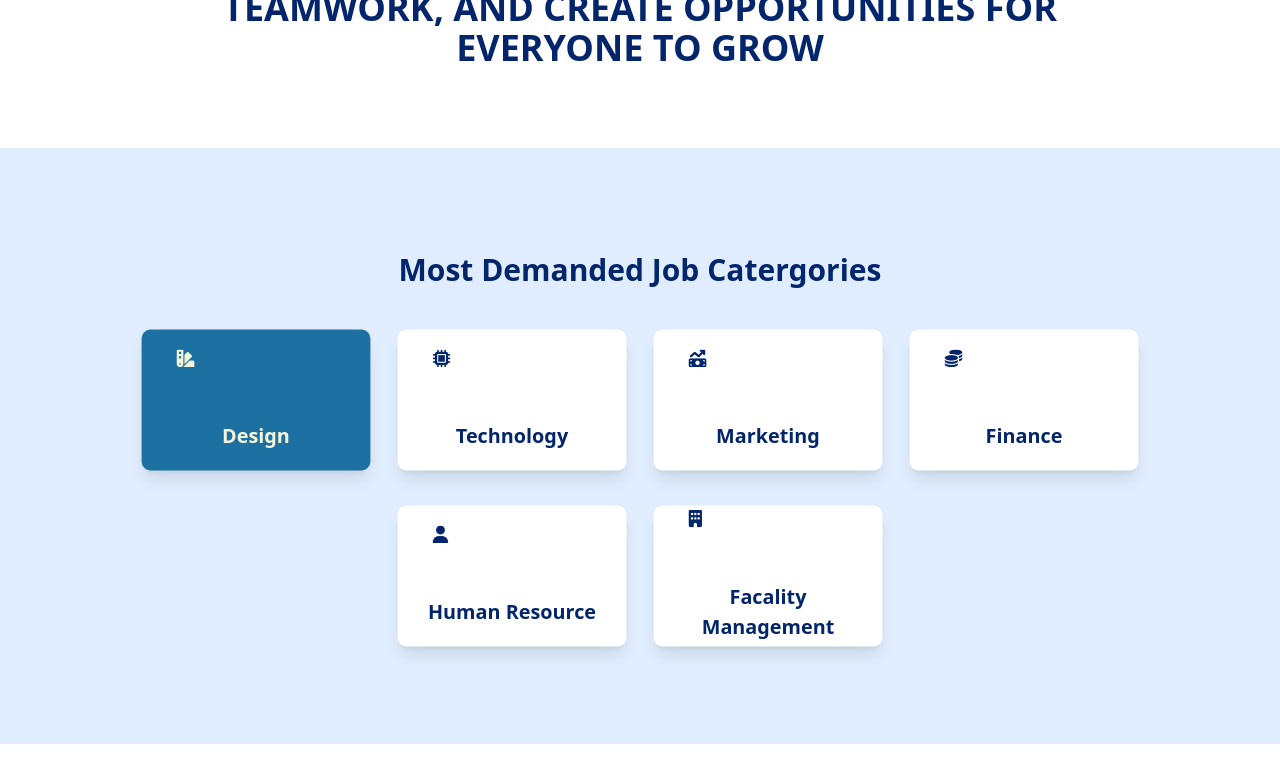
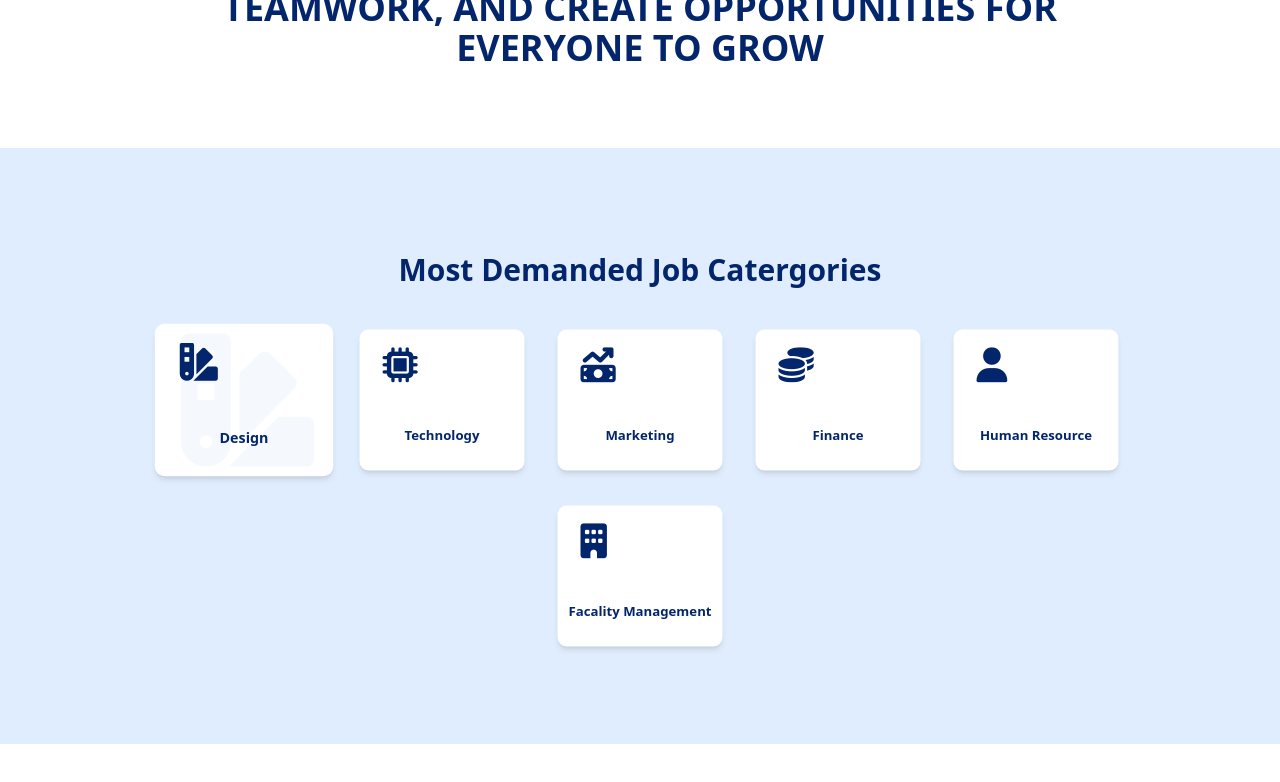
Before and after one commit to mahvec/abjrec-v3, a React (Create React App) app: page / in a window 1280 px wide. In both pictures the pointer is over the link "Design". Shown: the part 1909-2691 px from the top of the page. Built offline with nearby package versions, Linux system fonts and the light colour scheme; some icons are missing.

Commit message:
commit again 3/3/23

```diff
--- a/src/App.css
+++ b/src/App.css
@@ -1,8 +1,84 @@
-*{
-    overflow-x: hidden;
+* {
+  overflow-x: hidden;
 }
-.card-css:hover{
-    background-color: #1D70A2;
-    color: beige;
+.card-css:hover {
+  transform: scale(1.19);
+}
 
+.design-icon,
+.facility-icon,
+.human-icon,
+.tech-icon,
+.finance-icon,
+.market-icon {
+  background-color: white;
+  position: relative;
 }
+
+.design-icon:hover::before {
+  position: absolute;
+  font-family: "FontAwesome";
+  content: "\f5c3";
+  color: #d4e7feb8;
+  transform: scale(7);
+  left: 70px;
+  z-index: -1;
+  opacity: 0.3;
+}
+
+/* .fa-microchip {
+} */
+.market-icon:hover::before {
+  position: absolute;
+  font-family: "FontAwesome";
+  content: "\e529";
+  color: #d4e7feb8;
+  transform: scale(7);
+  left: 70px;
+  z-index: -1;
+  opacity: 0.3;
+}
+
+.tech-icon:hover::before {
+  position: absolute;
+  font-family: "FontAwesome";
+  content: "\f2db";
+  color: #d4e7feb8;
+  transform: scale(7);
+  left: 70px;
+  z-index: -1;
+  opacity: 0.3;
+}
+
+.finance-icon:hover::before {
+  position: absolute;
+  font-family: "FontAwesome";
+  content: "\f51e";
+  color: #d4e7feb8;
+  transform: scale(7);
+  left: 70px;
+  z-index: -1;
+  opacity: 0.3;
+}
+
+.human-icon:hover::before {
+  position: absolute;
+  font-family: "FontAwesome";
+  content: "\f007";
+  color: #d4e7feb8;
+  transform: scale(7);
+  left: 70px;
+  z-index: -1;
+  opacity: 0.3;
+}
+
+.facility-icon:hover::before {
+  position: absolute;
+  font-family: "FontAwesome";
+  content: "\f1ad";
+  color: #d4e7feca;
+  transform: scale(7);
+  left: 70px;
+  z-index: -1;
+  opacity: 0.3;
+}
--- a/src/components/AppSuccess.js
+++ b/src/components/AppSuccess.js
@@ -11,7 +11,7 @@ const AppSuccess = () => {
       setCount((currentCount) => currentCount - 1);
     }, 3000);
     // when count is 0, navigate
-    count === 0 && navigate("/");
+    count === 0 && navigate("/jobs");
     // clean up the interval
     return () => clearInterval(interval);
   }, [count, navigate]);
--- a/src/components/Card.js
+++ b/src/components/Card.js
@@ -14,64 +14,64 @@ function Card() {
         <div className="flex flex-wrap md:w-full xs:mx-auto md:mx-0 md:px-10 justify-center xs:w-[200px]">
           <a
             href="/job"
-            className="flex flex-col bg-white rounded-lg shadow-lg w-full m-6 h-32 justify-center overflow-hidden card-css  transition duration-500 text-[#03256C] sm:w-52 xs:scale-110 lg:scale-110"
+            className="design-icon flex flex-col bg-white rounded-lg shadow-md w-full m-6 h-32 justify-center overflow-hidden card-css  transition duration-500 text-[#03256C] sm:w-[150px] xs:scale-110 lg:scale-110"
           >
-            <i className="fa fa-sharp fa-solid fa-swatchbook pl-8"></i>
+            <i className="fa fa-sharp fa-solid fa-swatchbook xs:pl-12 md:pl-12 scale-[2.00]"></i>
 
-            <h2 className="text-center px-2 mt-12 md:text-lg sm:text-xs md:lg:font-bold xs:text-xs xs:font-medium md:font-bold sm:font-bold">
+            <h2 className="text-center px-2 mt-12 md:text-md sm:text-xs md:lg:font-bold xs:text-xs xs:font-medium md:font-bold sm:font-bold">
               Design
             </h2>
           </a>
 
           <a
             href="/job"
-            className="flex flex-col bg-white rounded-lg shadow-lg w-full m-6 h-32 justify-center overflow-hidden card-css  transition duration-500 text-[#03256C] sm:w-52 xs:scale-110 lg:scale-110"
+            className="tech-icon flex flex-col bg-white rounded-lg shadow-md w-full m-6 h-32 justify-center overflow-hidden card-css  transition duration-500 text-[#03256C] sm:w-[150px] xs:scale-110 lg:scale-110"
           >
-            <i className="fa fa-light fa-microchip pl-8"></i>
+            <i className="fa fa-light fa-microchip xs:pl-12 md:pl-12 scale-[2.00]"></i>
 
-            <h2 className="text-center px-2 mt-12 md:text-lg sm:text-xs md:lg:font-bold xs:text-xs xs:font-medium md:font-bold sm:font-bold">
+            <h2 className="text-center px-2 mt-12 md:text-md sm:text-xs md:lg:font-bold xs:text-xs xs:font-medium md:font-bold sm:font-bold">
               Technology
             </h2>
           </a>
 
           <a
             href="/job"
-            className="flex flex-col bg-white rounded-lg shadow-lg w-full m-6 h-32 justify-center overflow-hidden card-css  transition duration-500 text-[#03256C] sm:w-52 xs:scale-110 lg:scale-110"
+            className="market-icon flex flex-col bg-white rounded-lg shadow-md w-full m-6 h-32 justify-center overflow-hidden card-css  transition duration-500 text-[#03256C] sm:w-[150px] xs:scale-110 lg:scale-110"
           >
-            <i className="fa fa-solid fa-money-bill-trend-up pl-8"></i>
+            <i className="fa fa-solid fa-money-bill-trend-up xs:pl-12 md:pl-12 scale-[2.00]"></i>
 
-            <h2 className="text-center px-2 mt-12 md:text-lg sm:text-xs md:lg:font-bold xs:text-xs xs:font-medium md:font-bold sm:font-bold">
+            <h2 className="text-center px-2 mt-12 md:text-md sm:text-xs md:lg:font-bold xs:text-xs xs:font-medium md:font-bold sm:font-bold">
               Marketing
             </h2>
           </a>
 
           <a
             href="/job"
-            className="flex flex-col bg-white rounded-lg shadow-lg w-full m-6 h-32 justify-center overflow-hidden card-css  transition duration-500 text-[#03256C] sm:w-52 xs:scale-110 lg:scale-110"
+            className="finance-icon flex flex-col bg-white rounded-lg shadow-md w-full m-6 h-32 justify-center overflow-hidden card-css  transition duration-500 text-[#03256C] sm:w-[150px] xs:scale-110 lg:scale-110"
           >
-            <i className="fa fa-solid fa-coins pl-8"></i>
+            <i className="fa fa-solid fa-coins xs:pl-12 md:pl-12 scale-[2.00]"></i>
 
-            <h2 className="text-center px-2 mt-12 md:text-lg sm:text-xs md:lg:font-bold xs:text-xs xs:font-medium md:font-bold sm:font-bold">
+            <h2 className="text-center px-2 mt-12 md:text-md sm:text-xs md:lg:font-bold xs:text-xs xs:font-medium md:font-bold sm:font-bold">
               Finance
             </h2>
           </a>
           <a
             href="/job"
-            className="flex flex-col bg-white rounded-lg shadow-lg w-full m-6 h-32 justify-center overflow-hidden card-css  transition duration-500 text-[#03256C] sm:w-52 xs:scale-110 lg:scale-110"
+            className="human-icon flex flex-col bg-white rounded-lg shadow-md w-full m-6 h-32 justify-center overflow-hidden card-css  transition duration-500 text-[#03256C] sm:w-[150px] xs:scale-110 lg:scale-110"
           >
-            <i className="fa fa-solid fa-user pl-8"></i>
+            <i className="fa fa-solid fa-user xs:pl-12 md:pl-12 scale-[2.00]"></i>
 
-            <h2 className="text-center px-2 mt-12 md:text-lg sm:text-xs md:lg:font-bold xs:text-xs xs:font-medium md:font-bold sm:font-bold">
+            <h2 className="text-center px-2 mt-12 md:text-md sm:text-xs md:lg:font-bold xs:text-xs xs:font-medium md:font-bold sm:font-bold">
               Human Resource
             </h2>
           </a>
           <a
             href="/job"
-            className="flex flex-col bg-white rounded-lg shadow-lg w-full m-6 h-32 justify-center overflow-hidden card-css  transition duration-500 text-[#03256C] sm:w-52 xs:scale-110 lg:scale-110"
+            className="facility-icon flex flex-col bg-white rounded-lg shadow-md w-full m-6 h-32 justify-center overflow-hidden card-css  transition duration-500 text-[#03256C] sm:w-[150px] xs:scale-110 lg:scale-110"
           >
-            <i className="fa fa-solid fa-building pl-8"></i>
+            <i className="fa fa-solid fa-building xs:pl-12 md:pl-12  scale-[2.00]"></i>
 
-            <h2 className="text-center px-2 mt-12 md:text-lg sm:text-xs md:lg:font-bold xs:text-xs xs:font-medium md:font-bold sm:font-bold">
+            <h2 className="text-center px-2 mt-12 md:text-md sm:text-xs md:lg:font-bold xs:text-xs xs:font-medium md:font-bold sm:font-bold">
               Facality Management
             </h2>
           </a>
--- a/src/components/pages/FormPage.js
+++ b/src/components/pages/FormPage.js
@@ -302,9 +302,7 @@ function FormPage() {
                   submit
                 </button>
               </div>
-              {errorMessage && (
-                <div className="error-message">{errorMessage}</div>
-              )}
+              {errorMessage && window.alert(errorMessage)}
             </form>
           </div>
         </div>
--- a/tailwind.config.js
+++ b/tailwind.config.js
@@ -11,8 +11,12 @@ module.exports = {
       xl: "1280px",
     },
     extend: {
+      scale: {
+        175: "1.75",
+        200: "2.00",
+      },
       fontFamily: {
-        'poppins': ['Poppins', 'sans-serif']
+        poppins: ["Poppins", "sans-serif"],
       },
       animation: {
         blob: "blob 7s infinite",
```
